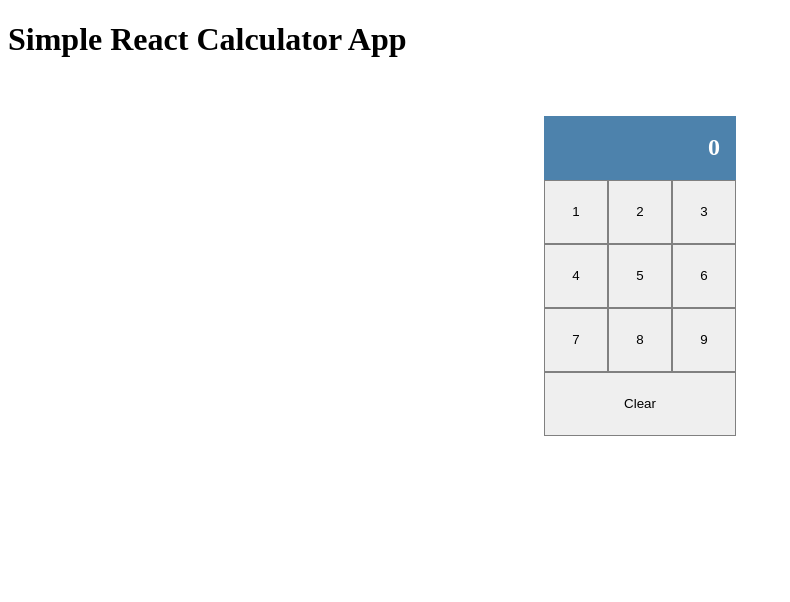
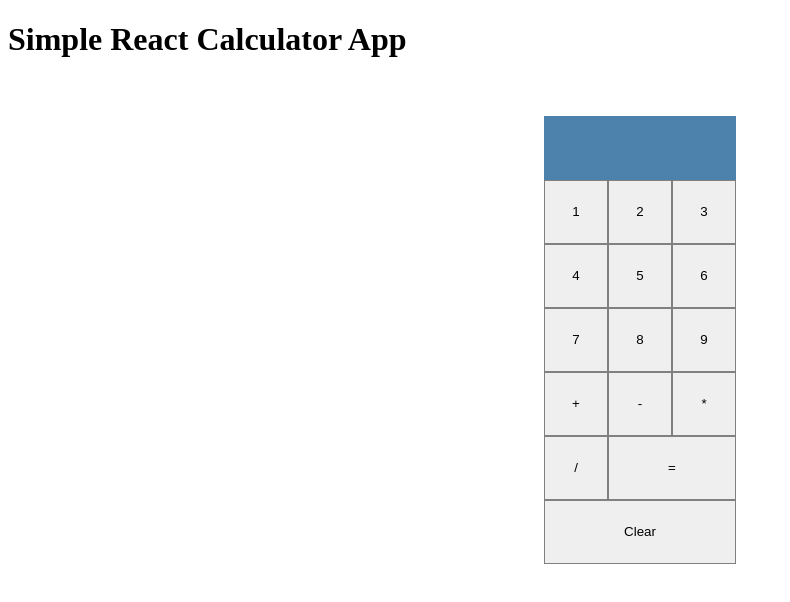
Before and after one commit to paulohfev/react-calculator, a React (Create React App) app: page / in a window 1280 px wide. Shown: the top 602 px of the page, without its empty margins (0-790 px from the left). Built offline with nearby package versions, Linux system fonts and the light colour scheme.

Commit message:
Add base functionality to calculator

```diff
--- a/src/Calculator.js
+++ b/src/Calculator.js
@@ -2,7 +2,16 @@ import React, { useState } from 'react';
 import './Calculator.scss';
 
 const Calculator = () => {
-  const [result, setResult] = useState([0]);
+  const [result, setResult] = useState("");
+  // console.log(result, "| I was rendered");
+
+  const onButtonClick = event => {
+    setResult(result + event.target.value);
+  };
+
+  const calculate = () => {
+    setResult(eval(result));
+  };
 
   return (
     <div className="calculator">
@@ -11,16 +20,21 @@ const Calculator = () => {
       </div>
 
       <div className="buttons">
-        <button className="button number" onClick={() => setResult(1)}>1</button>
-        <button className="button number" onClick={() => setResult(2)}>2</button>
-        <button className="button number">3</button>
-        <button className="button number">4</button>
-        <button className="button number">5</button>
-        <button className="button number">6</button>
-        <button className="button number">7</button>
-        <button className="button number">8</button>
-        <button className="button number">9</button>
-        <button className="button clear" onClick={() => setResult(0)}>Clear</button>
+        <button className="button number" value="1" onClick={onButtonClick}>1</button>
+        <button className="button number" value="2" onClick={onButtonClick}>2</button>
+        <button className="button number" value="3" onClick={onButtonClick}>3</button>
+        <button className="button number" value="4" onClick={onButtonClick}>4</button>
+        <button className="button number" value="5" onClick={onButtonClick}>5</button>
+        <button className="button number" value="6" onClick={onButtonClick}>6</button>
+        <button className="button number" value="7" onClick={onButtonClick}>7</button>
+        <button className="button number" value="8" onClick={onButtonClick}>8</button>
+        <button className="button number" value="9" onClick={onButtonClick}>9</button>
+        <button className="button operator" value="+" onClick={onButtonClick}>+</button>
+        <button className="button operator" value="-" onClick={onButtonClick}>-</button>
+        <button className="button operator" value="*" onClick={onButtonClick}>*</button>
+        <button className="button operator" value="/" onClick={onButtonClick}>/</button>
+        <button className="button equals" value="=" onClick={calculate}>=</button>
+        <button className="button clear" onClick={() => setResult("")}>Clear</button>
       </div>
     </div>
   );
--- a/src/Calculator.scss
+++ b/src/Calculator.scss
@@ -32,12 +32,16 @@
     height: 4rem;
     justify-content: center;
 
-    &.number {
+    &.number, &.operator {
       width: 4rem;
     }
 
     &.clear {
       width: 100%;
     }
+
+    &.equals {
+      width: 8rem;
+    }
   }
 }
```
Also changed, not shown: 1 other file (tests, documents, lock files or other folders).
